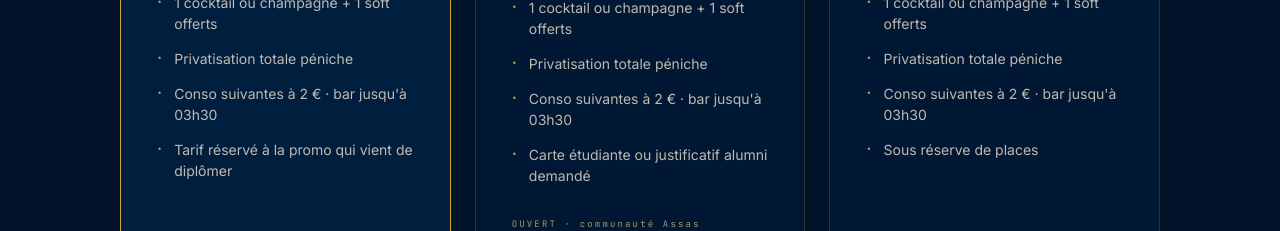
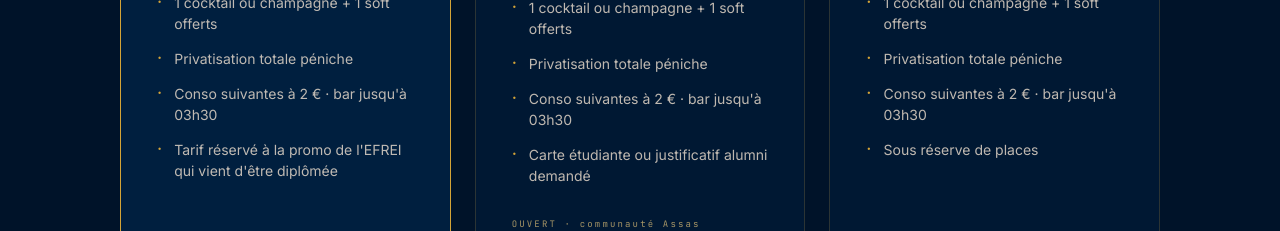
Before and after one commit to Adam-Blf/la-nuit-de-l-efrei, a Next.js app: page /billetterie in a window 1280 px wide. Shown: the part 1680-1911 px from the top of the page. Built offline with nearby package versions, Linux system fonts and the light colour scheme; no server answers.

Commit message:
fix(tickets): tier 01 last feature wording per Adam
'Tarif reserve a la promo qui vient de diplomer' replaced by
'Tarif reserve a la promo de l EFREI qui vient d etre diplomee'.

```diff
--- a/src/components/sections/Tickets.tsx
+++ b/src/components/sections/Tickets.tsx
@@ -13,7 +13,7 @@ const TIERS = [
       "1 cocktail ou champagne + 1 soft offerts",
       "Privatisation totale péniche",
       "Conso suivantes à 2 € · bar jusqu'à 03h30",
-      "Tarif réservé à la promo qui vient de diplômer",
+      "Tarif réservé à la promo de l'EFREI qui vient d'être diplômée",
     ],
     avail: "TARIF PROMO · réservé EFREI 2025",
     featured: true,
```
